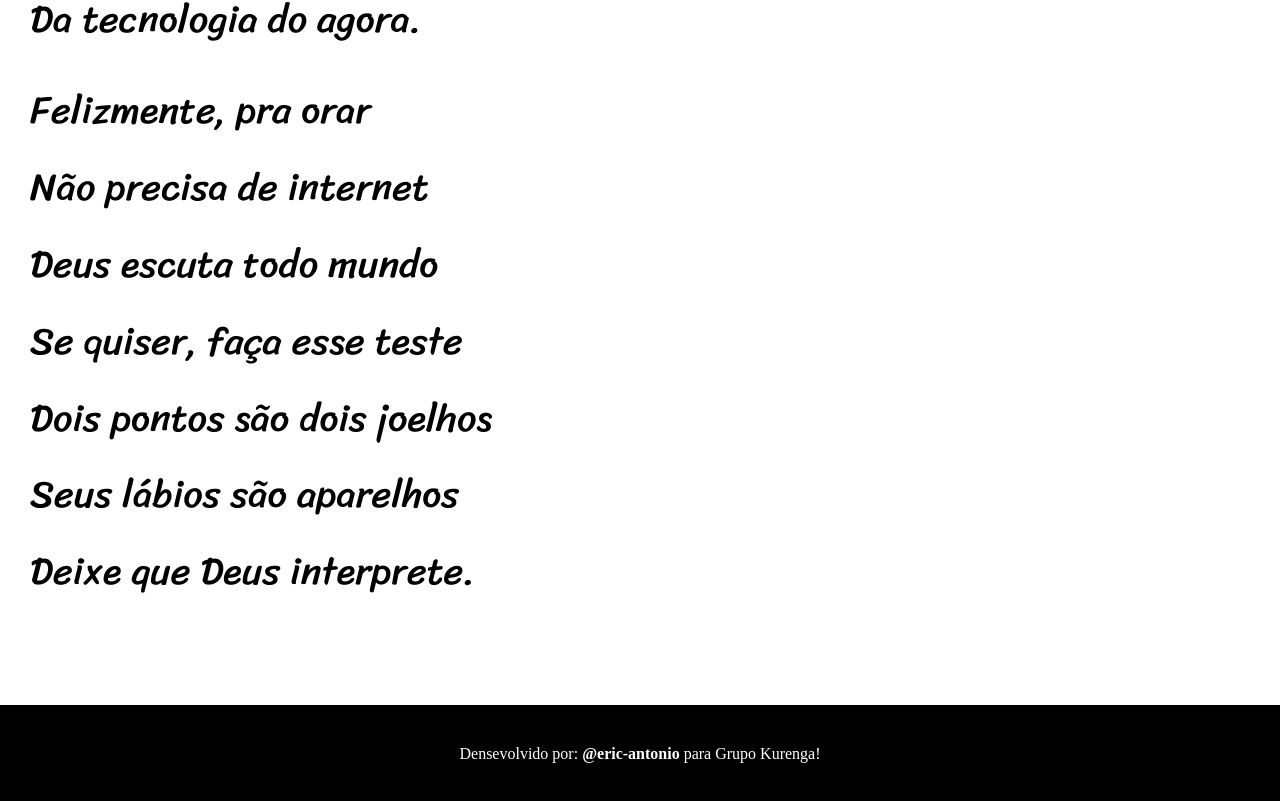
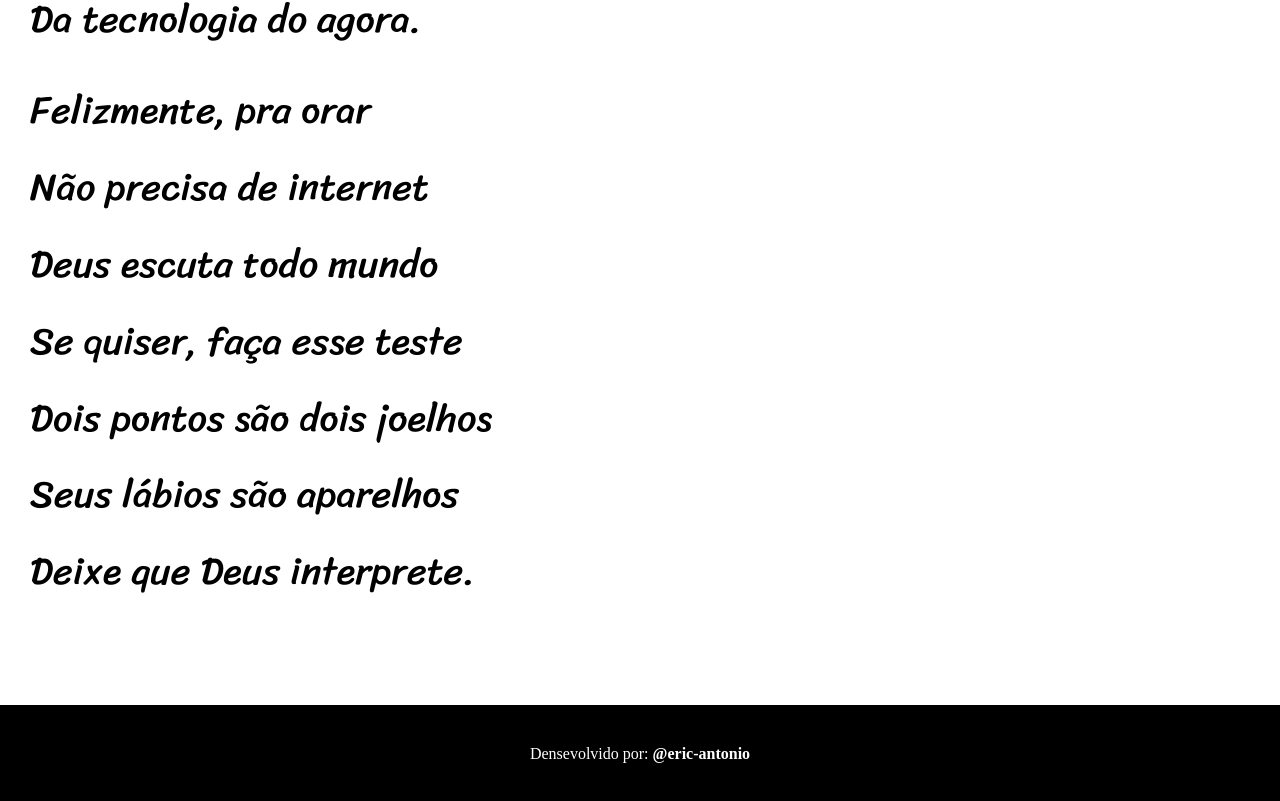
Before and after one commit to eric-antonio/projeto-cordel, a plain HTML site: page index.html in a window 1280 px wide. Shown: the part 4164-4965 px from the top of the page. Drawn offline with Linux system fonts and the light colour scheme.

Commit message:
Peojeto cordel

```diff
--- a/index.html
+++ b/index.html
@@ -97,7 +97,7 @@
 
 
     <footer>
-        <p>Densevolvido por:<a href="https://github.com/eric-antonio" target="_blank"> @eric-antonio </a> para Grupo Kurenga!</p>
+        <p>Densevolvido por:<a href="https://github.com/eric-antonio" target="_blank"> @eric-antonio </a></p>
     </footer>
 </body>
 </html>
```
